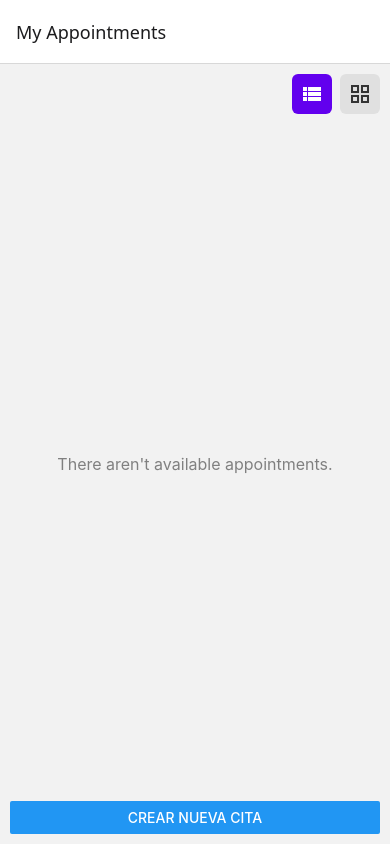
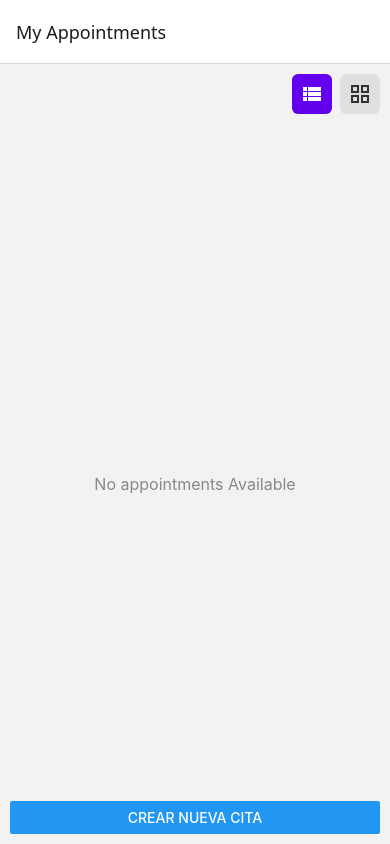
Before and after one commit to dvdgatik/medsys-project, a React Native app in the folder appointment-scheduler-lite/: screen /AppointmentList in a window 390 px wide. Both pictures are taken after a click on the button "SIGN IN". Built offline with nearby package versions, Linux system fonts and the light colour scheme.

Commit message:
feat: Add EmptyListMessage Component

```diff
--- /dev/null
+++ b/appointment-scheduler-lite/src/components/EmptyListMessage.tsx
@@ -0,0 +1,33 @@
+import React from 'react';
+import {View, Text, StyleSheet } from 'react-native';
+
+
+type EmptyListMessageProps = {
+    message?: string;
+}
+
+
+const EmptyListMessage = ({ message = "No items available"} : EmptyListMessageProps) => {
+    return (
+        <View style={styles.container}>
+            <Text style={styles.text}>{ message }</Text>
+        </View>
+    )
+}
+
+
+const styles = StyleSheet.create({
+    container: {
+        marginTop: 40,
+        alignItems: 'center',
+        justifyContent: 'center',
+    },
+    text: {
+        fontSize: 16,
+        color: '#888',
+        textAlign: 'center',
+    },
+});
+
+
+export default EmptyListMessage;
--- a/appointment-scheduler-lite/src/screens/AppointmentListScreen.tsx
+++ b/appointment-scheduler-lite/src/screens/AppointmentListScreen.tsx
@@ -1,11 +1,12 @@
 import React, { useState } from "react";
-import { View, Text, FlatList, Button, TouchableOpacity, StyleSheet } from "react-native";
+import { View, Text, FlatList, Button, Pressable, StyleSheet } from "react-native";
 import { useSelector } from "react-redux";
 import { RootState } from "../store";
 import { useNavigation } from "@react-navigation/native";
 import { RootStackParamList } from "../navigation/AppNavigator";
 import { NativeStackNavigationProp } from "@react-navigation/native-stack";
 import AppointmentCard from "../components/AppointmentCard";
+import EmptyListMessage from "../components/EmptyListMessage";
 import { MaterialIcons } from '@expo/vector-icons';
 
 
@@ -20,19 +21,19 @@ const AppointmentListScreen: React.FC = () => {
     return (
         <View style={styles.container}>
             <View style={styles.toggleContainer}>
-                <TouchableOpacity
+                <Pressable
                     style={[styles.toggleButton, viewMode === 'list' && styles.activeButton]}
                     onPress={() => setViewMode('list')}
                     >
                     <MaterialIcons name="view-list" size={24} color={viewMode === 'list' ? '#fff' : '#333'} />
-                    </TouchableOpacity>
+                </Pressable>
 
-                <TouchableOpacity
+                <Pressable
                     style={[styles.toggleButton, viewMode === 'grid' && styles.activeButton]}
                     onPress={() => setViewMode('grid')}
                 >
                 <MaterialIcons name="grid-view" size={24} color={viewMode === 'grid' ? '#fff' : '#333'} />
-                </TouchableOpacity>
+                </Pressable>
             </View>
                 <FlatList
                     key={viewMode} // force new render at the moment to change numColumns
@@ -52,7 +53,7 @@ const AppointmentListScreen: React.FC = () => {
                     numColumns={viewMode === 'grid' ? 3 : 1}
                     columnWrapperStyle={viewMode === 'grid' ? styles.row : undefined}
                     contentContainerStyle={appointments.length === 0 ? styles.emptyContainer : undefined}
-                    ListEmptyComponent={<Text style={styles.emptyText}>There aren't available appointments.</Text>}
+                    ListEmptyComponent={<EmptyListMessage message="No appointments Available"/>}
                 />
 
                 <Button
--- a/appointment-scheduler-lite/src/screens/CreateAppointmentScreen.tsx
+++ b/appointment-scheduler-lite/src/screens/CreateAppointmentScreen.tsx
@@ -2,6 +2,7 @@ import React, { useState } from 'react';
 import { View, TextInput, Button, StyleSheet } from 'react-native';
 import { useDispatch } from 'react-redux';
 import { addAppointment } from '../store/appointmentsSlice';
+import 'react-native-get-random-values'
 import { v4 as uuidv4 } from 'uuid'
 import { useNavigation } from '@react-navigation/native';
 
--- a/appointment-scheduler-lite/src/screens/LoginScreen.tsx
+++ b/appointment-scheduler-lite/src/screens/LoginScreen.tsx
@@ -2,9 +2,6 @@ import React from "react";
 import { View, Text, TextInput, Button, StyleSheet } from "react-native";
 import { useDispatch } from "react-redux";
 import { login } from '../store/authSlice'
-
-
-
 
 export default function LoginScreen() {
     const dispatch = useDispatch();
```
Also changed, not shown: appointment-scheduler-lite/package.json (+7 -2 lines), appointment-scheduler-lite/src/components/DateTimePickerInput.tsx (added, +54 -0 lines), 1 other file (tests, documents, lock files or other folders).
